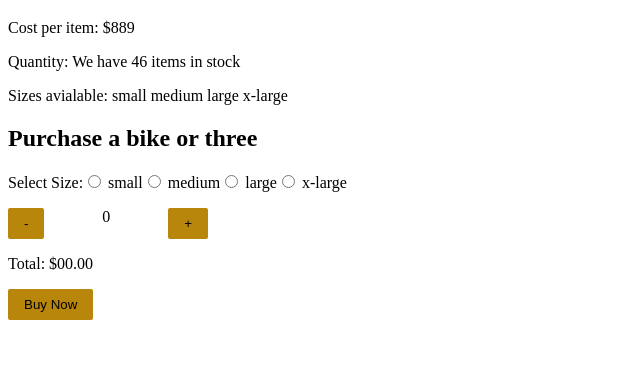
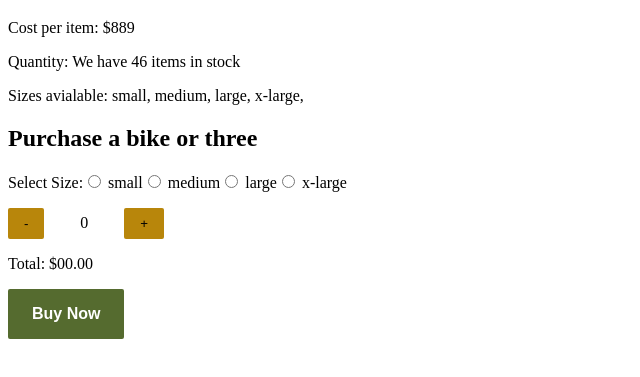
Before and after one commit to johnhoysa/js-2021, a plain HTML site: page add-to-cart/index.html in a window 1280 px wide. Shown: the part 61-438 px from the top of the page, without its empty margins (0-640 px from the left). Drawn offline with Linux system fonts and the light colour scheme.

Commit message:
reached stopping point for day

```diff
--- a/add-to-cart/script.js
+++ b/add-to-cart/script.js
@@ -27,7 +27,7 @@ let qtyMessage = document.getElementById('qtyMessage');
 let totalQty = 0; // total items for sale
 let currentTotal = 0; // number of items in cart
 let sizeQty = ''; // number of items per size
-
+let frameSizes = '';
 // Set Content
 
 // Cost of bike
@@ -37,6 +37,7 @@ displayCost.innerHTML += bike.costUS;
 for (let i = 0; i < bike.sizesWithQty.length; i++) {
   //Get Quantity of items in stock
   totalQty += bike.sizesWithQty[i].qty;
+
   if (bike.sizesWithQty[i].qty > 0) {
     displayQty.innerHTML = `We have ${totalQty} items in stock`;
   } else {
@@ -47,14 +48,14 @@ for (let i = 0; i < bike.sizesWithQty.length; i++) {
   if (bike.sizesWithQty[i].qty > 1) {
     frameSizes = bike.sizesWithQty[i].size;
 
-    console.log(frameSizes.split(' XXX '));
+    displaySizes.innerHTML += ' ' + frameSizes + ', ';
 
-    displaySizes.innerHTML += ' ' + frameSizes;
-    // Radio buttons for available items to purchase
+    // CREATE Radio Buttons for available items to purchase
     selectSize.innerHTML += `<input type="radio" name="frameSize" data-size="${bike.sizesWithQty[i].size}" data-qty="${bike.sizesWithQty[i].qty}" value="${frameSizes}">
   <label for="${frameSizes}">${frameSizes}</label>`;
   }
 }
+
 // Now that radios are created access them here
 let radios = document.querySelectorAll('input[type="radio"]');
 
@@ -83,6 +84,7 @@ removeItem.onclick = function (e) {
   if (currentTotal <= 0) {
     currentTotal = 0;
     purchaseQty.innerHTML = 0;
+    totalPrice.innerHTML = 0;
   }
 };
 
--- a/add-to-cart/styles.css
+++ b/add-to-cart/styles.css
@@ -6,7 +6,8 @@
   display: flex;
   flex-direction: row;
   justify-content: space-between;
-  max-width: 200px;
+  align-items: center;
+  max-width: 156px;
 }
 
 button {
@@ -16,6 +17,13 @@ button {
   border-radius: var(--border-radius);
   border-style: none;
 }
+#buyNow {
+  padding: 16px 24px;
+  font-size: 16px;
+  color: #fff;
+  font-weight: bold;
+  background-color: darkolivegreen;
+}
 /* helper classes  */
 .sr-only {
   display: none;
```
